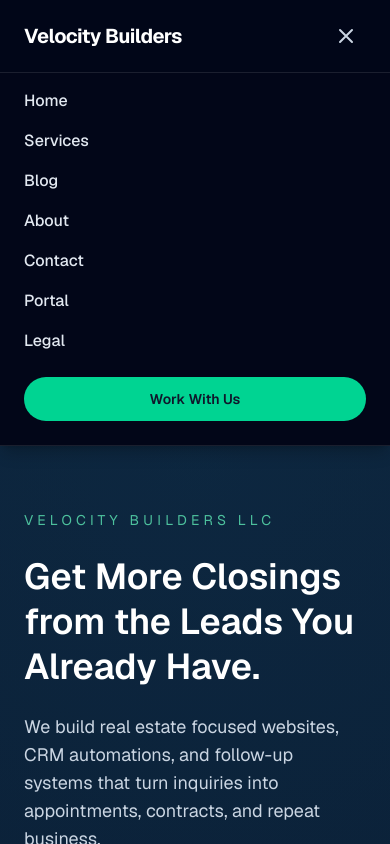
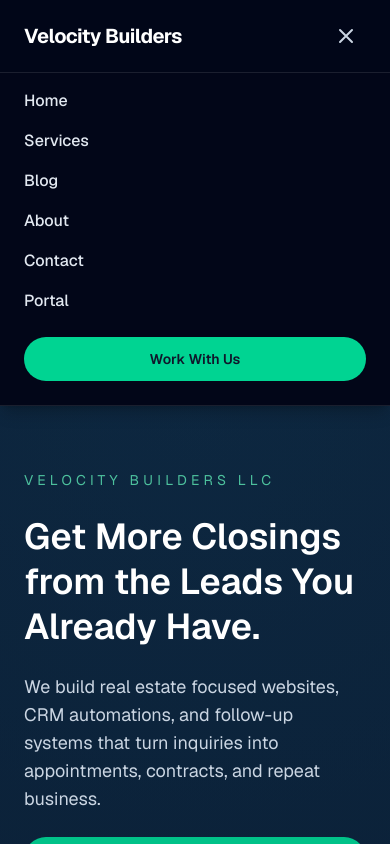
Before and after one commit to willrapuano/velocity-builders-website, a Next.js app: page / in a window 390 px wide. Both pictures are taken after a click on the button "Toggle menu". Shown: the top 844 px of the page. Built offline with nearby package versions, Linux system fonts and the light colour scheme.

Commit message:
Hide Legal from mobile nav dropdown

```diff
--- a/src/components/NavBar.tsx
+++ b/src/components/NavBar.tsx
@@ -10,8 +10,10 @@ const links = [
   { href: "/about", label: "About" },
   { href: "/contact", label: "Contact" },
   { href: "/portal", label: "Portal" },
-  { href: "/legal", label: "Legal" },
+  { href: "/legal", label: "Legal", desktopOnly: true },
 ];
+
+const mobileLinks = links.filter((l) => !l.desktopOnly);
 
 export function NavBar() {
   const [open, setOpen] = useState(false);
@@ -66,7 +68,7 @@ export function NavBar() {
       {open && (
         <nav className="border-t border-white/10 bg-slate-950 px-6 pb-6 pt-4 md:hidden">
           <div className="flex flex-col gap-4">
-            {links.map((link) => (
+            {mobileLinks.map((link) => (
               <Link
                 key={link.href}
                 href={link.href}
```
